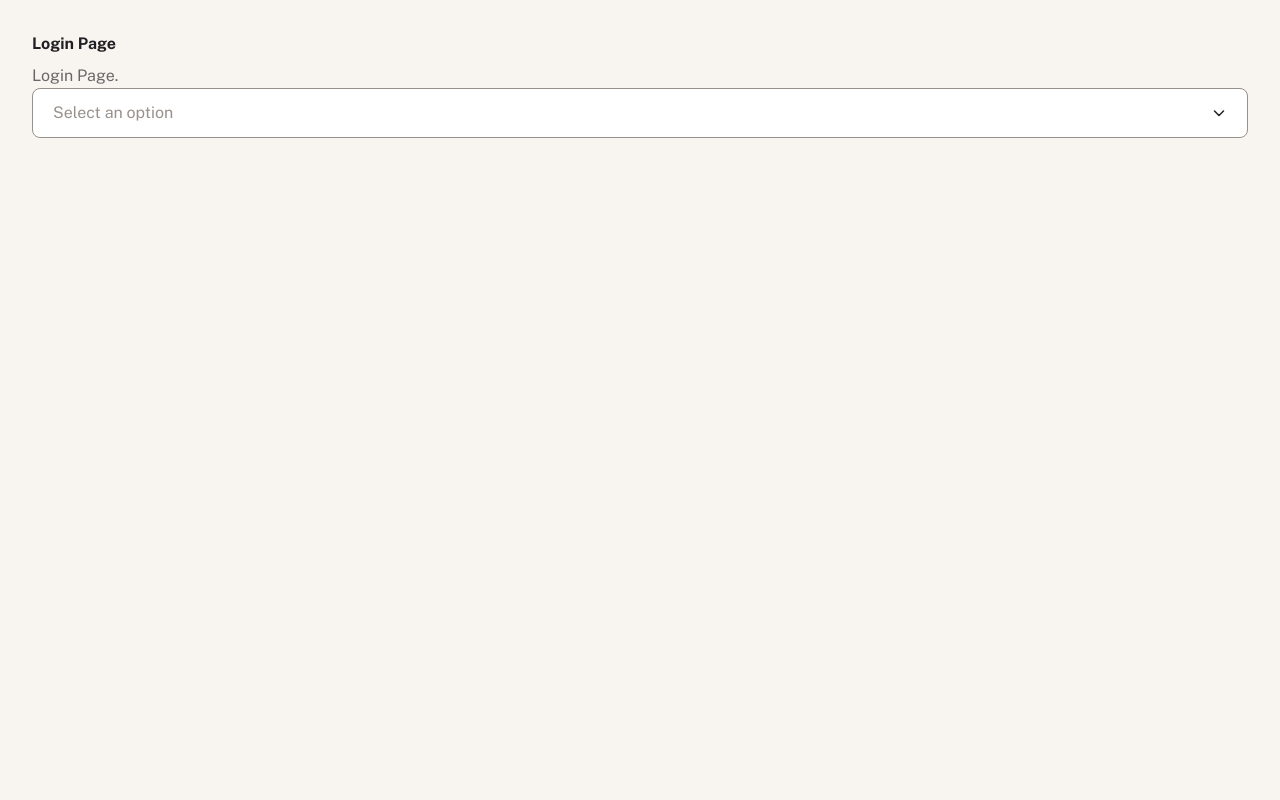
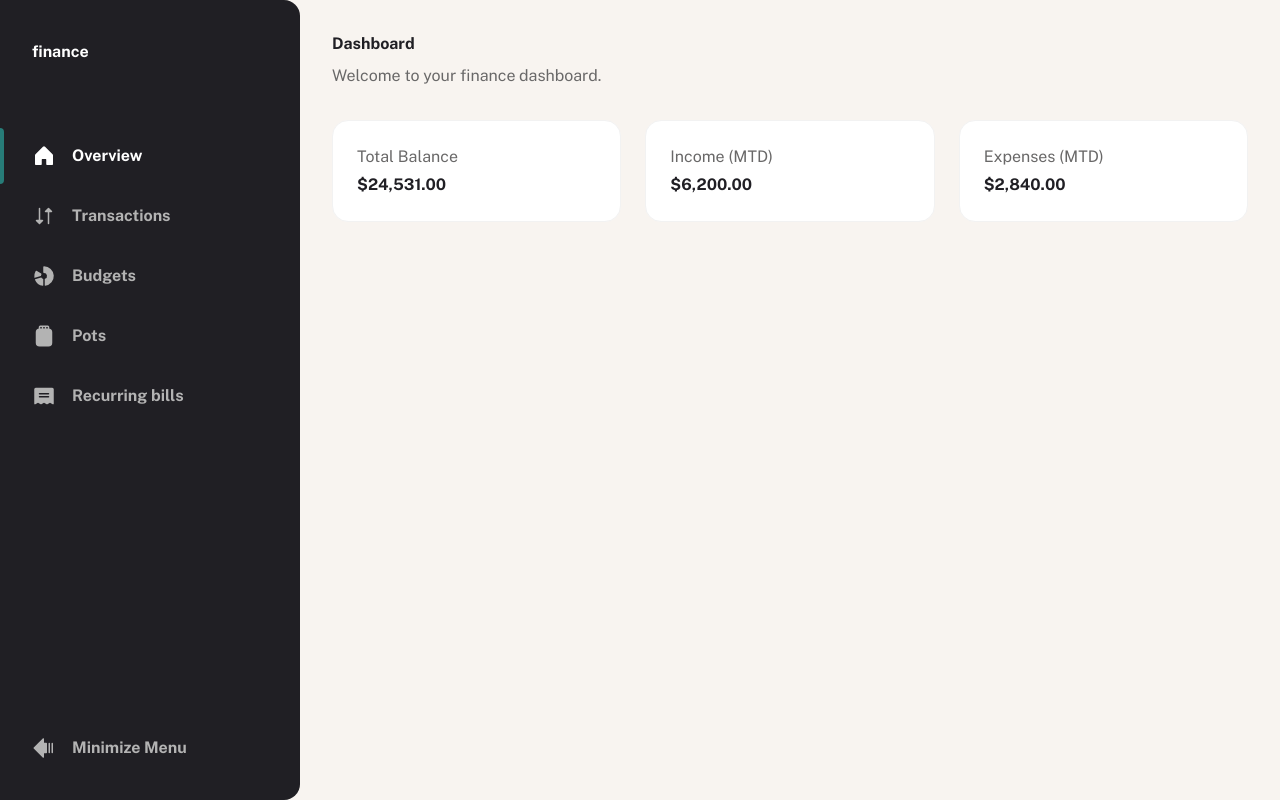
Before and after one commit to Nicolas0611/finance, a React (Vite) app: page /overview in a window 1280 px wide. Before the commit this address led to /login. Built offline with nearby package versions, Linux system fonts and the light colour scheme.

Commit message:
Update Sidebar component to utilize PRIVATE_ROUTE for navigation; modify PrivateRoutes to include OVERVIEW route and adjust navigation redirection accordingly.

```diff
--- a/src/components/Sidebar/Sidebar.tsx
+++ b/src/components/Sidebar/Sidebar.tsx
@@ -9,9 +9,10 @@ import {
 } from '@phosphor-icons/react'
 import { ROUTES } from '@/routes/routes'
 import { sidebarStyles as cls } from './Sidebar.styles'
+import { PRIVATE_ROUTE } from '@/routes/PrivateRoutes'
 
 const NAV_ITEMS = [
-  { label: 'Overview', path: ROUTES.overview, icon: HouseIcon, end: true },
+  { label: 'Overview', path: PRIVATE_ROUTE.OVERVIEW, icon: HouseIcon, end: true },
   { label: 'Transactions', path: ROUTES.transactions, icon: ArrowsDownUpIcon, end: false },
   { label: 'Budgets', path: ROUTES.budgets, icon: ChartDonutIcon, end: false },
   { label: 'Pots', path: ROUTES.pots, icon: JarIcon, end: false },
--- a/src/routes/PrivateRoutes.tsx
+++ b/src/routes/PrivateRoutes.tsx
@@ -5,8 +5,8 @@ import { Navigate, type RouteObject } from "react-router-dom";
 const MainLayout = lazy(() => import("@/layouts/MainLayout/MainLayout"));
 const DashboardPage = lazy(() => import("@/pages/DashboardPage/DashboardPage"));
 
-const PRIVATE_ROUTE = {
-  DASHBOARD: "/dashboard",
+export const PRIVATE_ROUTE = {
+  OVERVIEW: "/overview",
   TRANSACTIONS: "/transactions",
   BUDGETS: "/budgets",
   POTS: "/pots",
@@ -16,9 +16,9 @@ const PRIVATE_ROUTE = {
 export const privateRoutes: RouteObject[] = [
   {
     path: "*",
-    element: <Navigate to={PRIVATE_ROUTE.DASHBOARD} />,
+    element: <Navigate to={PRIVATE_ROUTE.OVERVIEW} />,
   },
-  { path: PRIVATE_ROUTE.DASHBOARD, element: <MainLayout /> , children: [
+  { path: PRIVATE_ROUTE.OVERVIEW, element: <MainLayout /> , children: [
     {
       index: true,
       element: <DashboardPage />,
```
